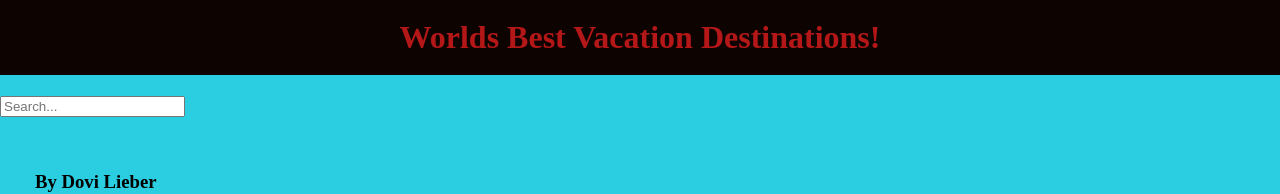
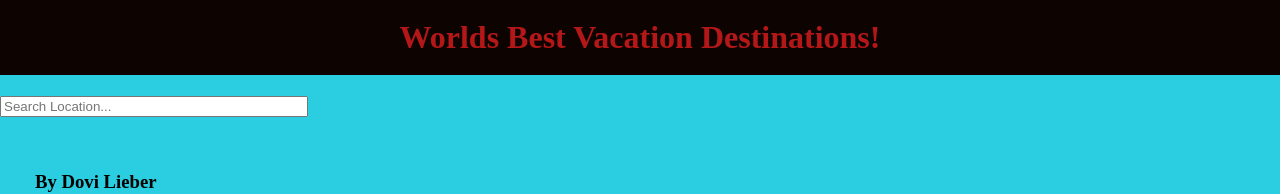
Before and after one commit to dlieber4/vacation-locations, a React (Vite) app: page / in a window 1280 px wide. Shown: the top 194 px of the page. Built offline with nearby package versions, Linux system fonts and the light colour scheme.

Commit message:
15 commit

```diff
--- a/src/App.css
+++ b/src/App.css
@@ -52,3 +52,6 @@ img {
   padding: 10px;
   border: 1px solid #ccc;
 }
+input {
+  width: 300px;
+}
--- a/src/components/Header.jsx
+++ b/src/components/Header.jsx
@@ -3,7 +3,7 @@ const Header = () => {
     <div className="header">
       <div className="header-info">
         <div>
-          <input type="text" placeholder="Search..." />
+          <input type="text" placeholder="Search Location..." />
         </div>
 
         <h3>By Dovi Lieber</h3>
```
